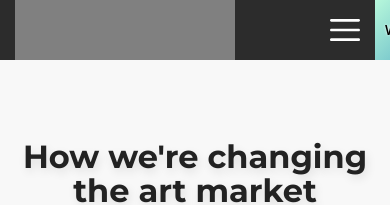
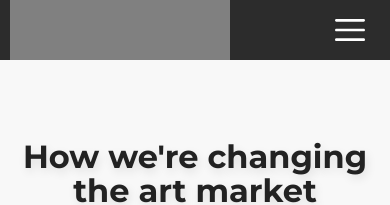
Before and after one commit to volgorean/artstock, a Jekyll site: the page built from index.html, in a window 390 px wide. Shown: the top 205 px of the page. Built offline with Jekyll 4.4.1, drawn with Linux system fonts in a browser that asks for light colours.

Commit message:
updated collapsable nav

```diff
--- a/css/nav.scss
+++ b/css/nav.scss
@@ -99,16 +99,26 @@
       background-size: 100%;
       display: none;
     }
-    @media(max-width: 800px) {
-      flex: 0 0 100%;
-
-      #menu {
-        display: flex;
-      }
-    }
   }
 }
 @media(max-width: 800px) {
+  nav .flex-shrink {
+    padding: 0;
+    flex-direction: column;
+    width: 100%;
+
+    .left {
+      padding: 0 10px;
+      flex: 0 0 100%;
+    }
+    li {
+      width: 100%;
+      flex: 0 0 60px;
+    }
+    #menu { display: flex; }
+    .dropdown { display: none; }
+    .h-link { display: none; }
+  }
   nav.open {
     height: auto;
 
@@ -117,18 +127,7 @@
       background-position: center;
       background-size: 100%;
     }
-    > .flexi-c {
-      flex-direction: column;
-      width: 100%;
-
-      li {
-        width: 100%;
-        flex: 0 0 60px;
-      }
-      .dropdown {
-        display: none;
-      }
-    }
+    .h-link { display: flex; }
   }
 }
 .nav_spacer {
```
